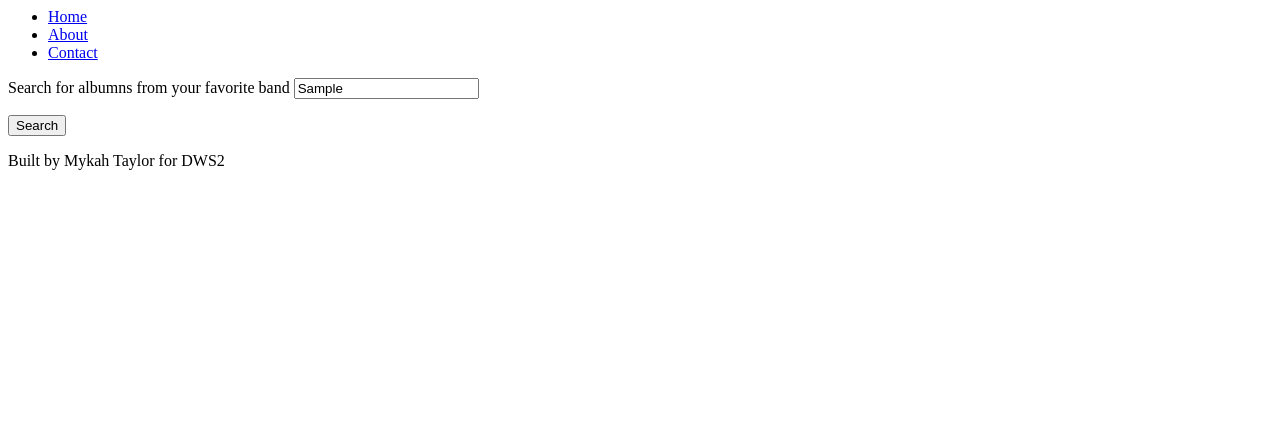
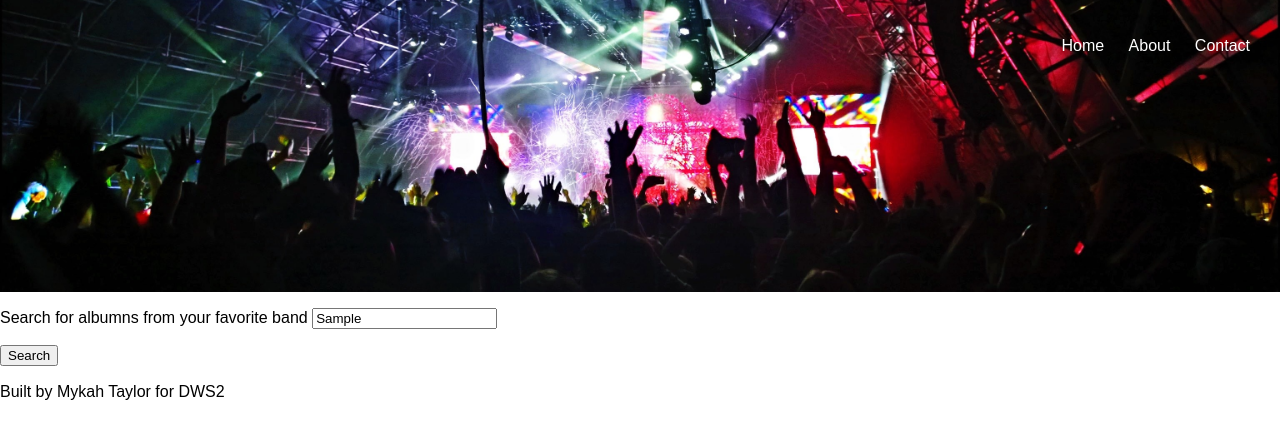
Before and after one commit to mykahT18/TaylorMykah_ApiSearchApp, a website: page index.html in a window 1280 px wide. Both pictures are taken after typing "Sample" into the empty fields and a click on the button "Search". Drawn offline with nearby package versions, Linux system fonts and the light colour scheme; files that its build step writes are made by us from their sources; no server answers.

Commit message:
I have started styling it. I am writing the css in plain first then I am going to transfer it to scss.

```diff
--- a/script/content.js
+++ b/script/content.js
@@ -5,7 +5,7 @@ var resultItems = document.querySelector('.results');
 submit.addEventListener('click', function(e){
 	e.preventDefault();
 	var query = search.value;
-	var limit = "10";
+	var limit = "15";
 	var type = "album";
 	var api = `https://api.spotify.com/v1/search?query=${query}&offset=0&limit=${limit}&type=${type}`;
 	console.log(api);
@@ -17,10 +17,12 @@ function makeRequest(url){
 	request.open('GET', url, true)
 
 	request.onload = function(){
-		console.log("anything")
+
 		if(request.status >= 200 && request.status < 400){
 			var data = JSON.parse(request.responseText);
-			console.log(data);
+			renderPage(data.albums.items);
+
+
 		}
 		else{
 			console.log('response error', request);
@@ -30,4 +32,25 @@ function makeRequest(url){
 		console.log('connection error')
 	}
 	request.send();
+	console.log("anything")
 }
+function renderPage(results){
+
+		var listItem = "";
+		console.log(results)
+
+		for (var i = 0; i < results.length; i++) {
+			listItem += '<article>';
+			listItem += '<img src="'+ results[i].images +'" alt="" />';
+			listItem += '<h2>' + results[i].name + '</h2>';
+			listItem += '<p>' + results[i].artists.name + '</p>';
+			listItem += '</article>';
+		}
+
+		resultItems.insertAdjacentHTML('beforeend', listItem);
+
+}
+// results.forEach((result, index, array) => {
+	// 	var listItem = document.createElement('li');
+	// 	listItem.innerHTML = result.name;
+	// 	resultItems.appendChild(listItem);
--- a/scss/main.scss
+++ b/scss/main.scss
@@ -1,3 +1,4 @@
+
 //Utilities
 @import 'Utilities/mixins';
 @import 'Utilities/placeholders';
@@ -8,3 +9,35 @@
 
 // base style
 @import 'base/base';
+
+
+html{
+	/*Default is 16px*/
+	font-size: 62.5%;
+}
+
+body {
+	font: 1.6rem/1.25 "Program OT", Arial, sans-serif;
+	margin: 0;
+}
+header{
+	background-image: url(/images/concert-photo.jpg);
+	background-size: cover;
+    background-repeat: no-repeat;
+    background-position: center;
+    background-position: 0rem -29rem;
+    padding-bottom: 20rem;
+}
+nav {
+	text-align: right;
+	padding: 2rem 2rem;
+
+	ul li{
+		display: inline;
+		padding: 1rem;
+	}
+}
+a{
+	text-decoration: none;
+	color: #fff;
+}
```
Also changed, not shown: index.html (+1 -1 lines), CSS/main.css (added).
